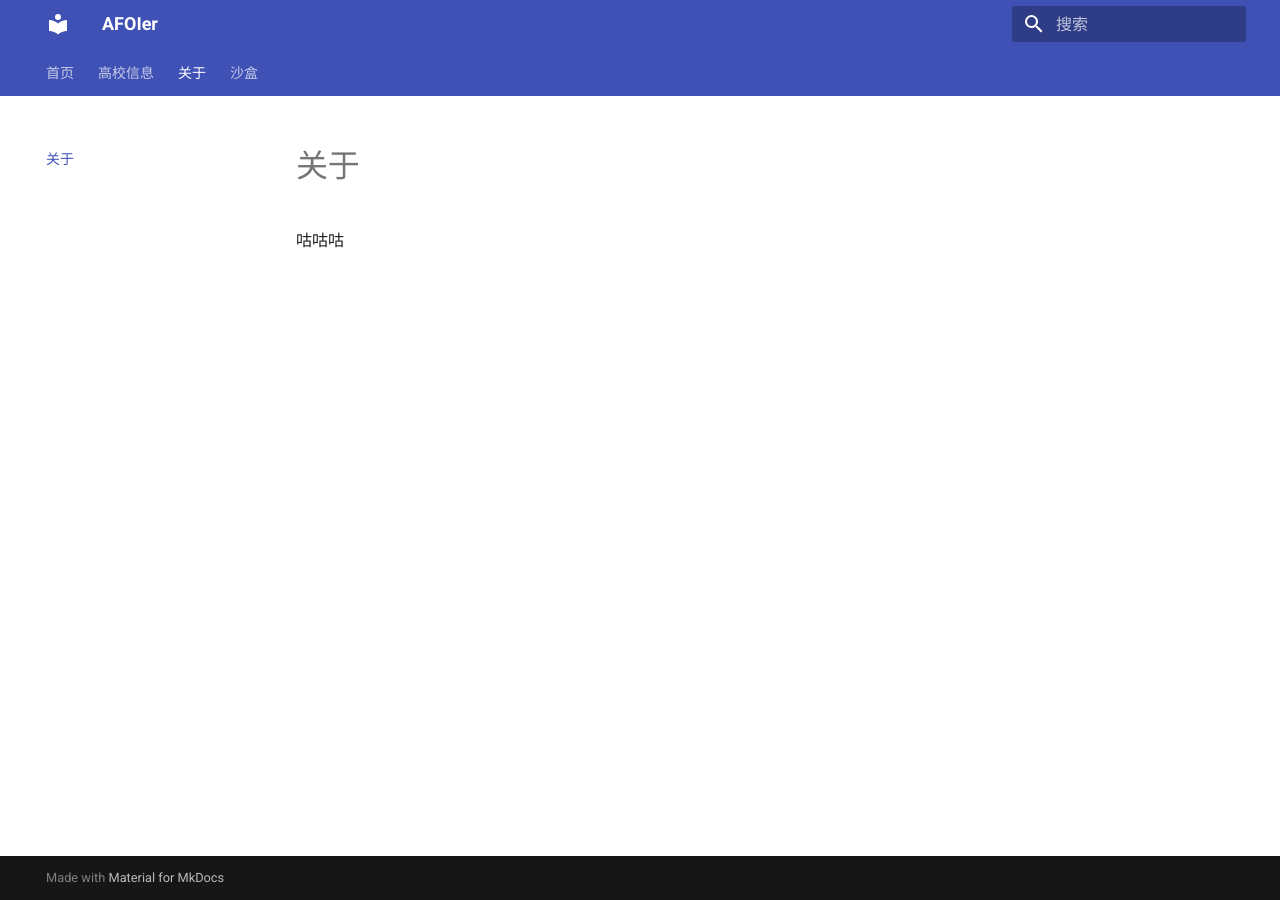
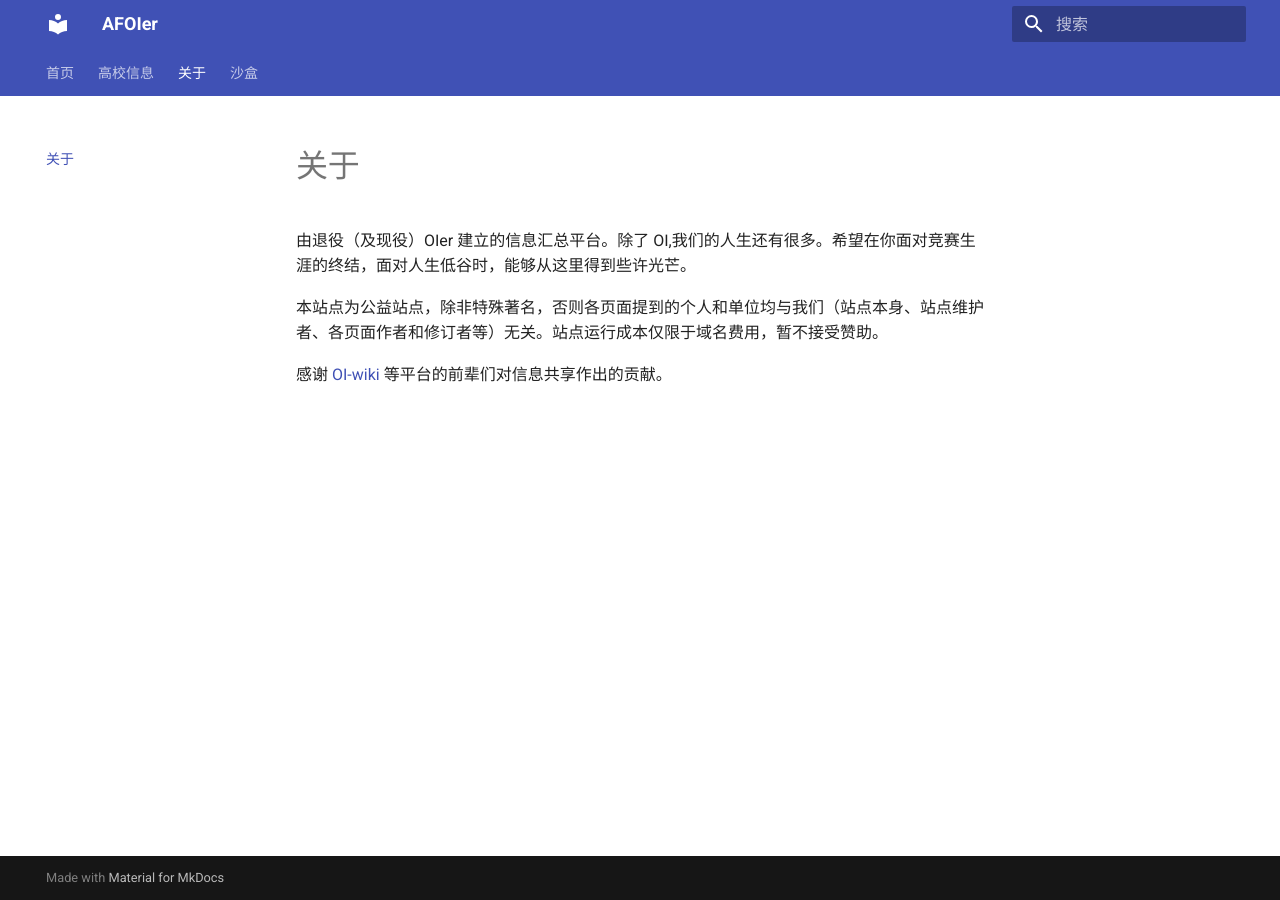
Before and after one commit to AFOIer/AFOIer, an MkDocs documentation site: the page built from docs/about.md, in a window 1280 px wide. Built offline with MkDocs 1.6.1 and Material for MkDocs 9.7.7, drawn with Linux system fonts in a browser that asks for light colours.

Commit message:
update about page

```diff
--- a/docs/about.md
+++ b/docs/about.md
@@ -1 +1,5 @@
-咕咕咕
+由退役（及现役）OIer 建立的信息汇总平台。除了 OI,我们的人生还有很多。希望在你面对竞赛生涯的终结，面对人生低谷时，能够从这里得到些许光芒。
+
+本站点为公益站点，除非特殊著名，否则各页面提到的个人和单位均与我们（站点本身、站点维护者、各页面作者和修订者等）无关。站点运行成本仅限于域名费用，暂不接受赞助。
+
+感谢 [OI-wiki](oi-wiki.org) 等平台的前辈们对信息共享作出的贡献。
```
Also changed, not shown: docs/index.md (+1 -1 lines).
